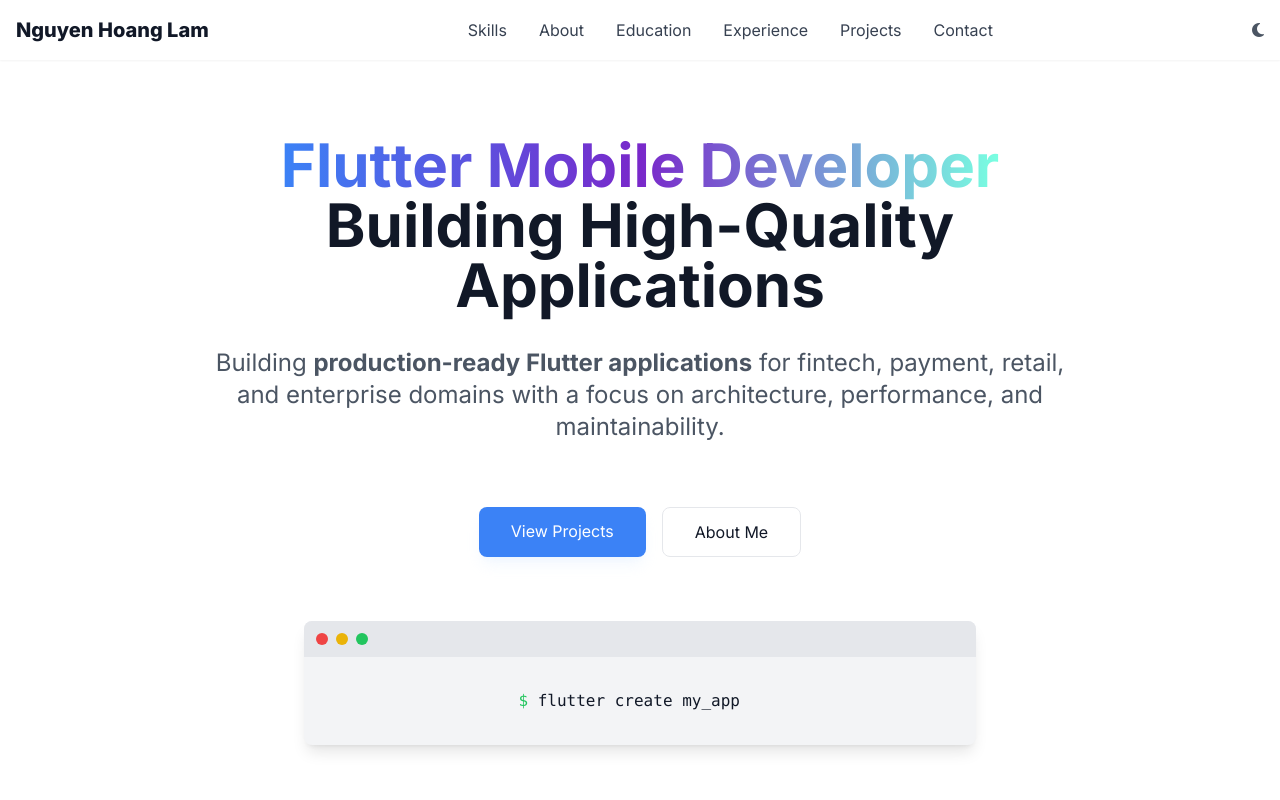
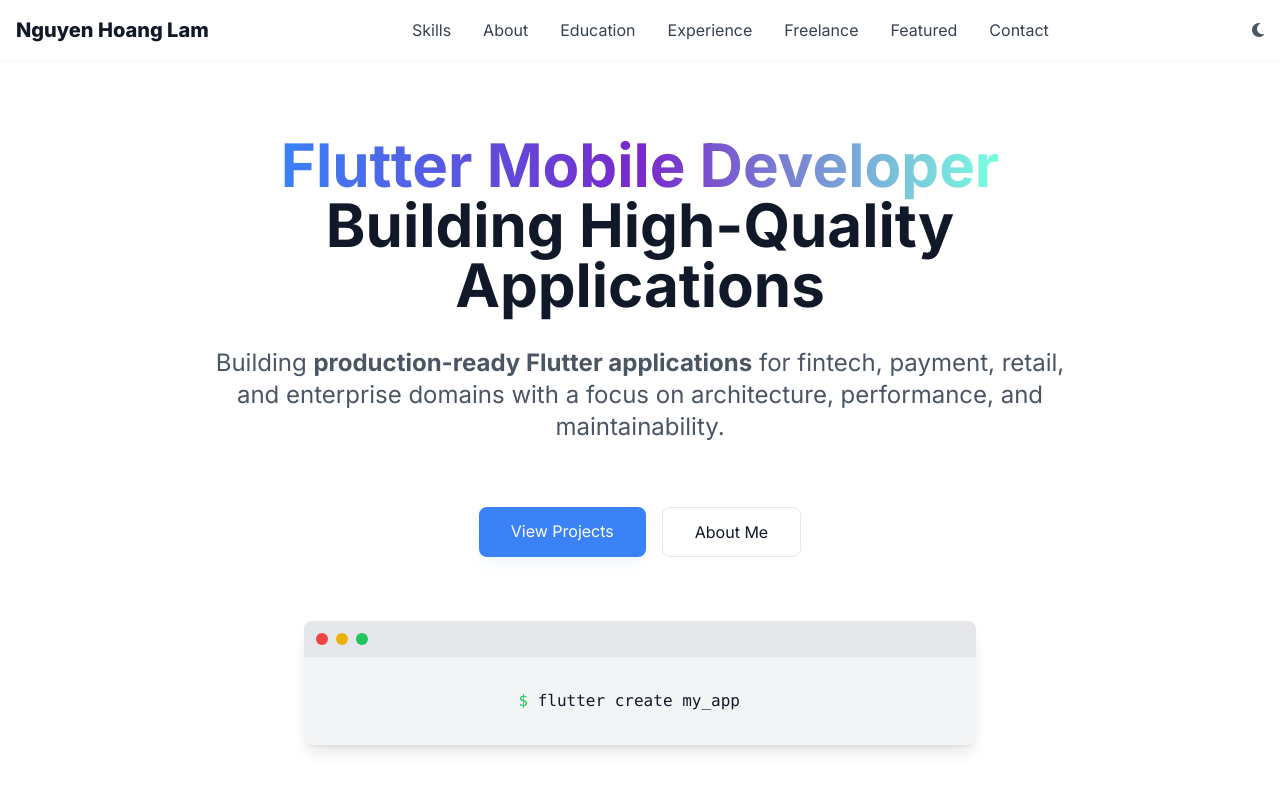
Before and after one commit to lamnh96tech/flutter_portfolio, a website: page index.html in a window 1280 px wide. Shown: the top 800 px of the page. Drawn offline with Linux system fonts and the light colour scheme.

Commit message:
add menu Freelance

```diff
--- a/index.html
+++ b/index.html
@@ -53,8 +53,12 @@
                             class="text-gray-700 dark:text-gray-300 hover:text-primary dark:hover:text-primary transition-colors">Experience</a>
                     </li>
                     <li>
+                        <a href="#freelance"
+                            class="text-gray-700 dark:text-gray-300 hover:text-primary dark:hover:text-primary transition-colors">Freelance</a>
+                    </li>
+                    <li>
                         <a href="#projects"
-                            class="text-gray-700 dark:text-gray-300 hover:text-primary dark:hover:text-primary transition-colors">Projects</a>
+                            class="text-gray-700 dark:text-gray-300 hover:text-primary dark:hover:text-primary transition-colors">Featured</a>
                     </li>
                     <li>
                         <a href="#contact"
@@ -108,8 +112,12 @@
                         class="text-2xl text-gray-700 dark:text-gray-300 hover:text-primary dark:hover:text-primary transition-colors">Experience</a>
                 </li>
                 <li>
+                    <a href="#freelance"
+                        class="text-2xl text-gray-700 dark:text-gray-300 hover:text-primary dark:hover:text-primary transition-colors">Freelance</a>
+                </li>
+                <li>
                     <a href="#projects"
-                        class="text-2xl text-gray-700 dark:text-gray-300 hover:text-primary dark:hover:text-primary transition-colors">Projects</a>
+                        class="text-2xl text-gray-700 dark:text-gray-300 hover:text-primary dark:hover:text-primary transition-colors">Featured</a>
                 </li>
                 <li>
                     <a href="#contact"
@@ -648,7 +656,7 @@
     </section>
 
     <!-- Freelance Projects Section -->
-    <section
+    <section id="freelance"
         class="py-24 bg-gray-50 dark:bg-dark-background-secondary translate-y-4 transition-all duration-500 opacity-0">
         <div class="container mx-auto px-4">
             <h2 class="text-3xl md:text-4xl font-bold text-center mb-4">Freelance Projects</h2>
@@ -923,8 +931,12 @@
                             class="text-gray-600 dark:text-gray-400 hover:text-primary dark:hover:text-primary transition-colors">Experience</a>
                     </li>
                     <li>
+                        <a href="#freelance"
+                            class="text-gray-600 dark:text-gray-400 hover:text-primary dark:hover:text-primary transition-colors">Freelance</a>
+                    </li>
+                    <li>
                         <a href="#projects"
-                            class="text-gray-600 dark:text-gray-400 hover:text-primary dark:hover:text-primary transition-colors">Projects</a>
+                            class="text-gray-600 dark:text-gray-400 hover:text-primary dark:hover:text-primary transition-colors">Featured</a>
                     </li>
                     <li>
                         <a href="#contact"
```
